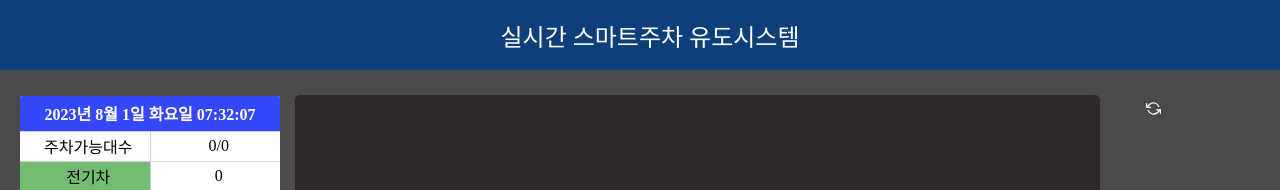
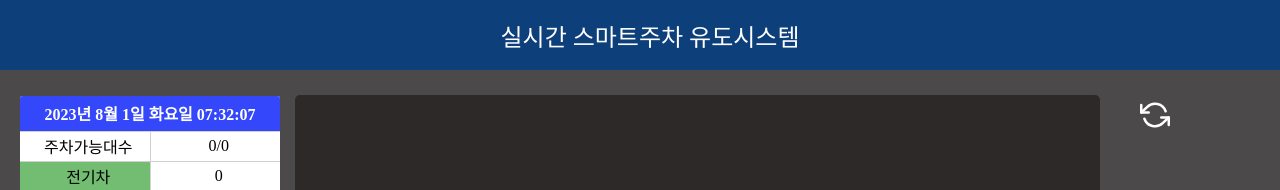
Before and after one commit to brighten-lab/Parking_Management, a React (Create React App) app in the folder front/: page / in a window 1280 px wide. Shown: the top 190 px of the page. Built offline with nearby package versions, Linux system fonts and the light colour scheme; no server answers.

Commit message:
Feat: 버튼 스타일 추가

```diff
--- a/front/src/layout/Right.js
+++ b/front/src/layout/Right.js
@@ -1,4 +1,15 @@
 import { FiRefreshCcw } from "react-icons/fi";
+import styled from "styled-components";
+
+const Button = styled.div`
+  background-color: #4b4949;
+  color: white;
+  display: flex;
+  margin-top: 20px;
+  margin-left: 5px;
+  font-size: 30px;
+  border:none;
+`;
 
 const Right = () => {
     const Refresh = () => {
@@ -8,7 +19,7 @@ const Right = () => {
   return (
     <>
      <aside>
-     <button onClick={Refresh}><FiRefreshCcw/></button>
+     <Button onClick={Refresh}><FiRefreshCcw/></Button>
      </aside>
     </>
   );
```
